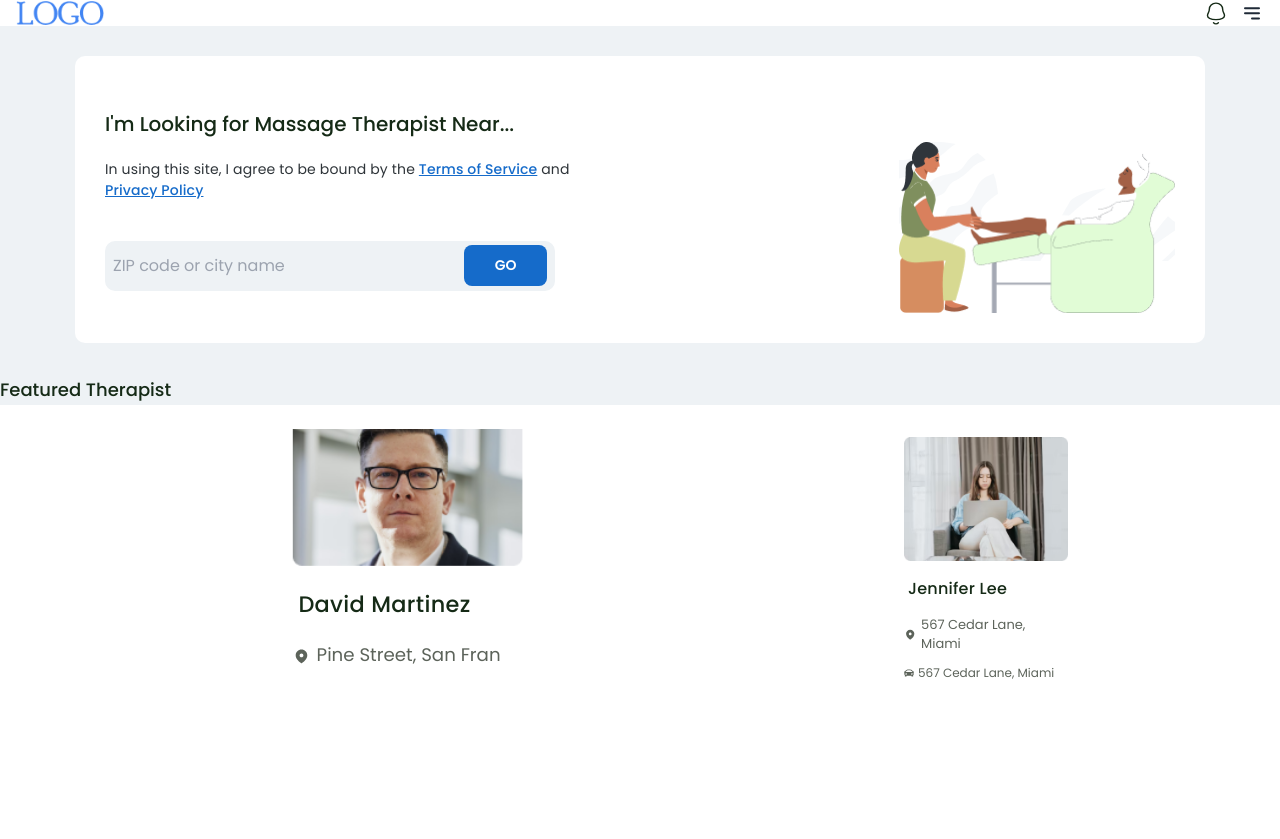
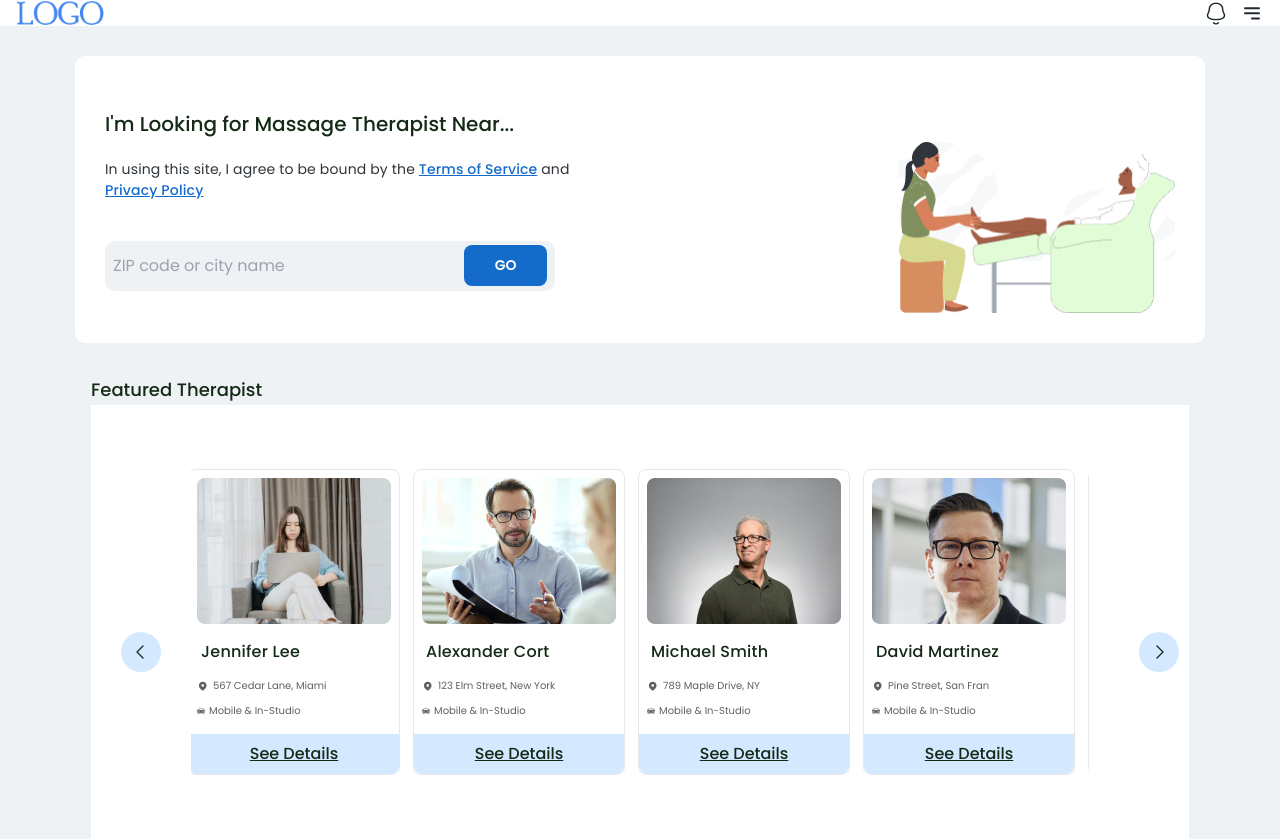
Before and after one commit to tanvirhossain808/scopioe_task, a React (Vite) app: page / in a window 1280 px wide. Before the commit the page ends 800 px from the top, so only its background shows below. Built offline with nearby package versions, Linux system fonts and the light colour scheme.

Commit message:
add feat: add slider

```diff
--- a/src/components/Home/FeaturedTherapist/FeaturedTherapist.jsx
+++ b/src/components/Home/FeaturedTherapist/FeaturedTherapist.jsx
@@ -1,60 +1,86 @@
+/* eslint-disable react/prop-types */
 import "slick-carousel/slick/slick.css";
 import "slick-carousel/slick/slick-theme.css";
 import Slider from "react-slick";
 import sliderData from "../../../data/sliderData";
 import SliderContent from "../Slider/SliderContent";
 
+const CustomArrow = ({ className, onClick, side }) => (
+    <div
+        className={`${className} absolute top-1/2 transform -translate-y-1/2 text-white bg-red-700 rounded-full p-2 hover:bg-gray-900 cursor-pointer`}
+        style={{
+            [side]: '-70px', // Position the arrow on the left or right
+            zIndex: 2,
+        }}
+        onClick={onClick}
+    >
+        <svg xmlns="http://www.w3.org/2000/svg" width="40" height="40" viewBox="0 0 40 40" fill="none">
+            <circle cx="20" cy="20" r="20" fill="#D4E9FF" />
+            <path d={side === 'left' ? "M22 26L16 20L22 14" : "M18 26L24 20L18 14"} stroke="#152A16" strokeWidth="1.3" strokeLinecap="round" strokeLinejoin="round" />
+        </svg>
+    </div>
+);
+
 const FeaturedTherapist = () => {
     const settings = {
-        dots: true,
+        arrows: true,
         infinite: true,
         speed: 500,
         autoplay: true,
         autoplaySpeed: 2000,
-        slidesToShow: 1, // Show only one slide at a time
-        centerMode: true,
-        centerPadding: '25%', // Adjust to show half of the images on the sides
-        slidesToScroll: 1,
+        slidesToShow: 4,
+        // centerMode: true,
+        // centerPadding: '10%',
+        slidesToScroll: 4,
         initialSlide: 0,
+        nextArrow: <CustomArrow side="right" />,
+        prevArrow: <CustomArrow side="left" />,
         responsive: [
             {
                 breakpoint: 1024,
                 settings: {
-                    slidesToShow: 1,
-                    slidesToScroll: 1,
+                    slidesToShow: 2.5,
+                    slidesToScroll: 3,
                     infinite: true,
-                    dots: true,
-                    centerPadding: '25%'
+                    dots: false,
+                    arrows: true,
+                    centerPadding: '10%',
+                    centerMode: true,
+
                 }
             },
             {
                 breakpoint: 600,
                 settings: {
-                    slidesToShow: 1,
-                    slidesToScroll: 1,
-                    centerPadding: '25%'
+                    slidesToShow: 2,
+                    slidesToScroll: 2,
+                    // centerPadding: '24%',
+                    // centerMode: true,
+
                 }
             },
             {
                 breakpoint: 480,
                 settings: {
-                    slidesToShow: 1,
+                    slidesToShow: 2,
                     slidesToScroll: 1,
-                    centerPadding: '23%'
+                    centerPadding: '25%',
+                    // centerMode: true,
+
                 }
             }
         ]
     };
 
     return (
-        <div className="">
+        <div className="container mx-auto px-4 ">
             <h2 className="mt-8 text-dark-black text-[18px] font-medium leading-[30px]">Featured Therapist</h2>
             <div className="bg-white py-6">
-                <div className="slider-container overflow-hidden">
+                <div className="slider-container relative lg:px-[100px]">
                     <Slider {...settings}>
-                        {
-                            sliderData.map((slider) => <SliderContent key={slider.id} {...slider} />)
-                        }
+                        {sliderData.map((slider) => (
+                            <SliderContent key={slider.id} {...slider} />
+                        ))}
                     </Slider>
                 </div>
             </div>
--- a/src/components/Home/Slider/SliderContent.jsx
+++ b/src/components/Home/Slider/SliderContent.jsx
@@ -3,7 +3,8 @@
 
 const SliderContent = ({ name, lived, contact, img }) => {
     return (
-        <div className="w-[180px] px-2 pt-2">
+        <div className="group border-[#E7E7E7] border-[0.835px] max-h-[440px] rounded-lg max-w-[160px] transition-transform transform hover:scale-110 lg:hover:scale-100 lg:max-h-[305] lg:max-w-[215px]">
+            <div className="w-full px-2 min-h-[] pt-2 ">
                 <div>
                     <img src={img} alt="slider img" width={160} height={121} className="w-full h-auto" />
                 </div>
@@ -12,25 +13,31 @@ const SliderContent = ({ name, lived, contact, img }) => {
                         {name}
                     </h3>
                 </div>
-            <div className="mt-[14px]">
+                <div className="mt-[14px] text-[10px]">
                     <p className="flex items-center gap-1">
                         <span>
-                        <svg xmlns="http://www.w3.org/2000/svg" width="13" height="13" viewBox="0 0 13 13" fill="none">
+                            <svg xmlns="http://www.w3.org/2000/svg" width="12" height="12" viewBox="0 0 13 13" fill="none">
                                 <path d="M6.20145 1.80579C8.47251 1.80579 10.3448 3.61667 10.3448 5.85715C10.3448 6.98615 9.93417 8.0343 9.25835 8.9227C8.51279 9.90266 7.59385 10.7565 6.55949 11.4267C6.32276 11.5816 6.10911 11.5932 5.8493 11.4267C4.80905 10.7565 3.89011 9.90266 3.15093 8.9227C2.47462 8.0343 2.06451 6.98615 2.06451 5.85715C2.06451 3.61667 3.93677 1.80579 6.20145 1.80579ZM6.20145 4.61953C5.45048 4.61953 4.83802 5.23858 4.83802 5.9833C4.83802 6.73385 5.45048 7.32417 6.20145 7.32417C6.9529 7.32417 7.57126 6.73385 7.57126 5.9833C7.57126 5.23858 6.9529 4.61953 6.20145 4.61953Z" fill="#5C635A" />
                             </svg>
                         </span>
-                    <span className="text-[#5C635A] w-[132px] text-[13px]">
+                        <span className="text-[#5C635A] w-[132px]">
                             {lived}
                         </span>
                     </p>
                     <p className="mt-[10px] flex items-center gap-1">
                         <span>
-                        <img src="/assets/images/logo/car.png" height={10} width={10} />
+                            <img src="/assets/images/logo/car.png" height={8} width={8} />
                         </span>
-                    <span className="text-[#5C635A] text-[12px]">
-                        {lived}
+                        <span className="text-[#5C635A]">
+                            {contact}
                         </span>
                     </p>
+                </div>
+            </div>
+            <div>
+                <button className="underline block mt-4 max-h-10 left-0 h-10 bg-very-light-sky w-full rounded-b-lg text-xs text-dark-black font-medium group-hover:bg-dark-sky group-hover:text-white">
+                    See Details
+                </button>
             </div>
         </div>
     );
--- a/src/index.css
+++ b/src/index.css
@@ -36,24 +36,32 @@
 
 .slider-container {
     position: relative;
-    width: 80%;
+    /* width: 80%; */
     margin: 0 auto;
+    /* overflow: visible;/ */
+    overflow: hidden;
 }
 
 .slick-slide {
     /* opacity: 0.5; */
     transition: transform 0.3s ease, opacity 0.3s ease;
+    /* overflow: visible; */
+    /* margin: 0 25px; */
+    display: flex !important;
+    align-items: center;
+    justify-content: center;
 }
 
 .slick-center {
     opacity: 1;
-    transform: scale(1.4);
+    /* transform: scale(1.4); */
+    overflow: visible;
 }
 
 .slick-prev,
 .slick-next {
     z-index: 1;
-    background-color: red;
+    /* background-color: red; */
     /* display: none; */
 }
 
@@ -74,3 +82,20 @@
     padding: 20px;
     text-align: center;
 }
+
+.slick-list {
+    padding: 40px 24% !important;
+}
+
+/*  */
+
+@media (min-width: 1024px) {
+    .slick-slide {
+        display: flex !important;
+        align-items: center;
+        justify-content: center;
+        /* width: auto !important; */
+        /* margin: 0 25px; */
+        /* width: 214px !important; */
+    }
+}
--- a/src/page/Home.jsx
+++ b/src/page/Home.jsx
@@ -5,8 +5,9 @@ import Search from "../components/Search/Search";
 const Home = () => {
     return (
         <>
+            <div className="max-w-[1130px] mx-auto">
 
-            <div className="px-4 py-6 mt-[30px] bg-color-white lg:p-[30px] max-w-[1130px] w-full mx-auto flex flex-col lg:flex-row items-center lg:justify-between rounded-[10px]">
+                <div className="px-4 py-6 mt-[30px] bg-color-white lg:p-[30px] w-full mx-auto flex flex-col lg:flex-row items-center lg:justify-between rounded-[10px]">
                     <div className="">
                         <h1 className="text-[18px] text-[#152A16] font-medium leading-[30px] lg:text-[20px]">
                             I&apos;m Looking for Massage Therapist Near...
@@ -33,6 +34,7 @@ const Home = () => {
                     </div>
                 </div>
                 <FeaturedTherapist />
+            </div>
         </>
     );
 };
--- a/tailwind.config.js
+++ b/tailwind.config.js
@@ -20,6 +20,7 @@ export default {
       colors: {
         "light-sky": "#4285F3",
         "dark-sky": "#156BCA",
+        "very-light-sky": "#D4E9FF",
         "light-white": "rgba(255, 255, 255, 0.96)",
         "light-gray": "rgba(59, 70, 51, 0.45)",
         "color-primary": "#EEF2F5",
```
Lines whose indentation alone changed are shown as unchanged.
